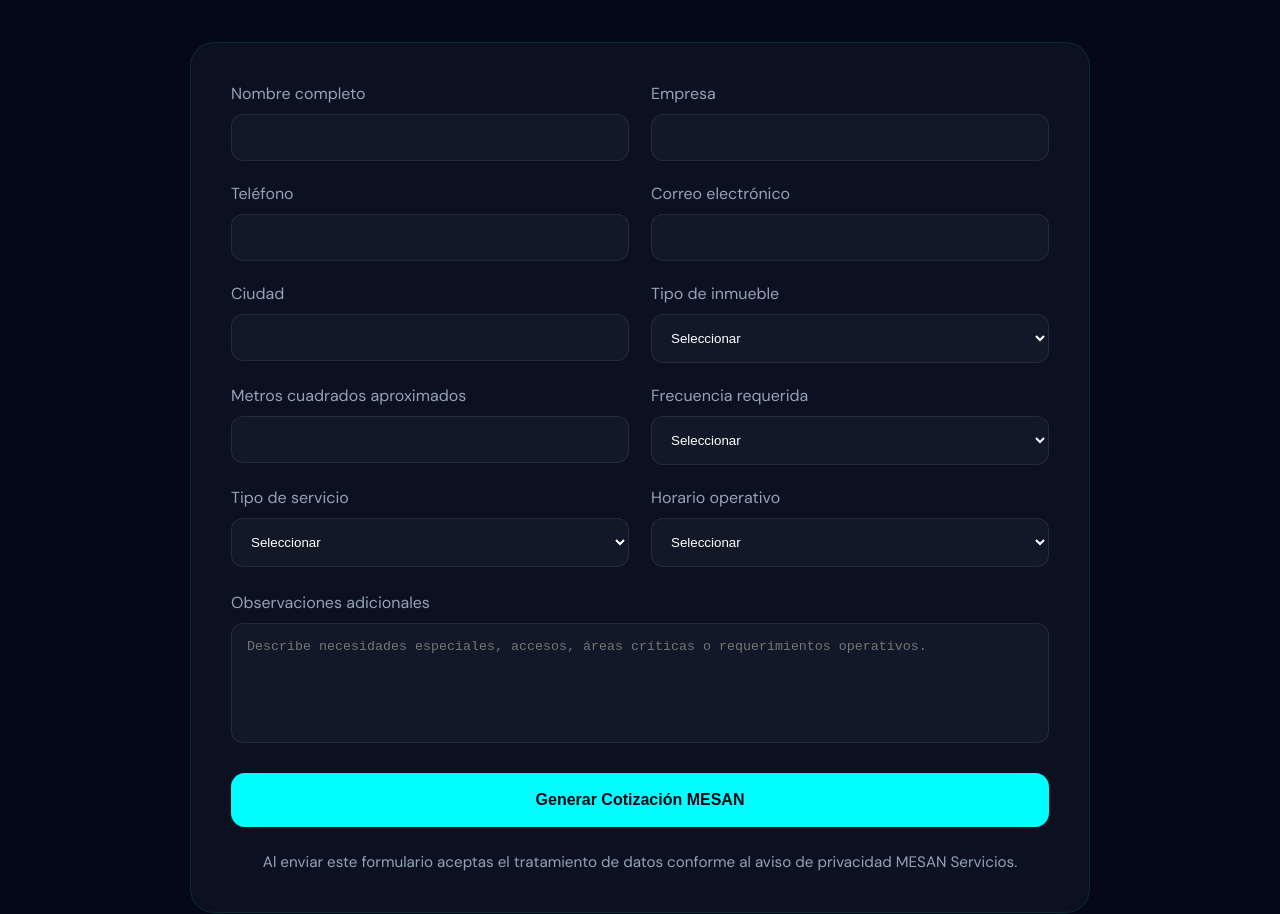
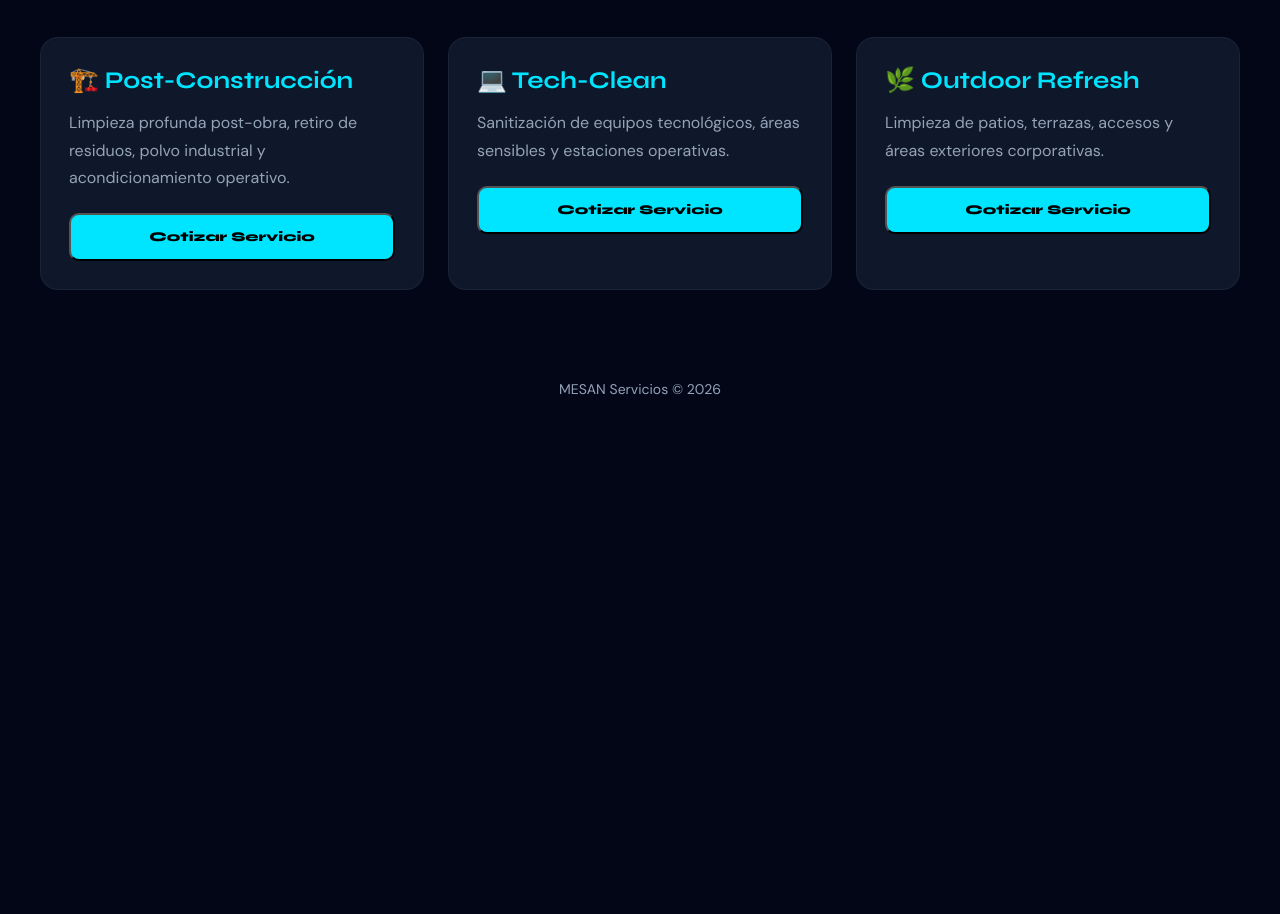
Before and after one commit to manuelsanchezresendiz8-eng/mesan-servicios, a plain HTML site: page templates/limpieza.html in a window 1280 px wide. Shown: the part 254-1168 px from the top of the page. After the commit the page ends 800 px from the top, so only its background shows below. Drawn offline with Linux system fonts and the light colour scheme.

Commit message:
Update limpieza.html

```diff
--- a/templates/limpieza.html
+++ b/templates/limpieza.html
@@ -1,14 +1,24 @@
 <!DOCTYPE html>
 <html lang="es">
+
 <head>
+
 <meta charset="UTF-8">
 <meta name="viewport" content="width=device-width, initial-scale=1.0">
 
-<title>Cotización Limpieza | MESAN Servicios</title>
+<title>MESAN Servicios | Limpieza Profesional</title>
 
-<link href="https://fonts.googleapis.com/css2?family=Syne:wght@400;600;700;800&family=DM+Sans:wght@300;400;500;700&display=swap" rel="stylesheet">
+<link href="https://fonts.googleapis.com/css2?family=Syne:wght@400;700;800&family=DM+Sans:wght@300;400;500&display=swap" rel="stylesheet">
 
 <style>
+
+:root{
+    --bg:#020617;
+    --card:#0f172a;
+    --cyan:#00e5ff;
+    --text:#ffffff;
+    --muted:#94a3b8;
+}
 
 *{
     margin:0;
@@ -17,258 +27,153 @@
 }
 
 body{
-    background:#050816;
-    color:white;
+    background:var(--bg);
+    color:var(--text);
     font-family:'DM Sans',sans-serif;
-    padding:40px 8%;
 }
 
-.container{
-    max-width:900px;
-    margin:auto;
+header{
+    padding:80px 20px 40px;
+    text-align:center;
 }
 
-.title{
-    text-align:center;
-    margin-bottom:50px;
+header h1{
+    font-family:'Syne',sans-serif;
+    font-size:48px;
+    color:var(--cyan);
+    margin-bottom:20px;
 }
 
-.title h1{
-    font-family:'Syne',sans-serif;
-    font-size:3rem;
-    margin-bottom:15px;
-}
-
-.title span{
-    color:#00ffff;
-}
-
-.title p{
-    color:#cbd5e1;
-}
-
-form{
-    background:#0b1120;
-    padding:40px;
-    border-radius:24px;
-    border:1px solid rgba(0,255,255,.1);
+header p{
+    max-width:800px;
+    margin:auto;
+    color:var(--muted);
+    line-height:1.7;
 }
 
 .grid{
+    width:95%;
+    max-width:1200px;
+    margin:40px auto;
     display:grid;
-    grid-template-columns:repeat(auto-fit,minmax(260px,1fr));
-    gap:22px;
+    grid-template-columns:repeat(auto-fit,minmax(280px,1fr));
+    gap:24px;
 }
 
-.field{
-    display:flex;
-    flex-direction:column;
+.card{
+    background:var(--card);
+    border-radius:18px;
+    padding:28px;
+    border:1px solid rgba(255,255,255,.05);
 }
 
-label{
-    margin-bottom:10px;
-    color:#94a3b8;
+.card h2{
+    font-family:'Syne',sans-serif;
+    color:var(--cyan);
+    margin-bottom:14px;
 }
 
-input,
-select,
-textarea{
-    background:#111827;
-    border:1px solid rgba(255,255,255,.08);
-    color:white;
-    padding:15px;
-    border-radius:12px;
-    outline:none;
+.card p{
+    color:var(--muted);
+    line-height:1.7;
+    margin-bottom:22px;
 }
 
-textarea{
-    min-height:120px;
-    resize:none;
+.btn{
+    display:inline-block;
+    width:100%;
+    padding:14px;
+    text-align:center;
+    background:var(--cyan);
+    color:black;
+    text-decoration:none;
+    border-radius:10px;
+    font-family:'Syne',sans-serif;
+    font-weight:800;
+    cursor:pointer;
 }
 
-button{
-    width:100%;
-    margin-top:30px;
-    padding:18px;
-    border:none;
-    border-radius:14px;
-    background:#00ffff;
-    color:#050816;
-    font-weight:700;
-    font-size:1rem;
-    cursor:pointer;
-    transition:.3s;
-}
-
-button:hover{
-    transform:translateY(-3px);
-    box-shadow:0 0 25px #00ffff55;
-}
-
-.notice{
-    margin-top:25px;
-    color:#94a3b8;
+footer{
+    padding:50px 20px;
     text-align:center;
-    font-size:.95rem;
-}
-
-.back{
-    display:inline-block;
-    margin-bottom:35px;
-    color:#00ffff;
-    text-decoration:none;
-}
-
-@media(max-width:768px){
-
-.title h1{
-    font-size:2.3rem;
-}
-
-form{
-    padding:28px;
-}
-
+    color:var(--muted);
+    font-size:14px;
 }
 
 </style>
+
 </head>
 
 <body>
 
-<div class="container">
+<header>
 
-<a href="/" class="back">
-← Volver al inicio
-</a>
-
-<div class="title">
-
-<h1>
-Cotización de <span>Limpieza Profesional</span>
-</h1>
+<h1>MESAN Servicios</h1>
 
 <p>
-Completa el formulario y nuestro sistema preparará una propuesta operativa MESAN.
+Soluciones profesionales de limpieza corporativa,
+industrial y especializada con enfoque operativo,
+continuidad y cumplimiento.
 </p>
+
+</header>
+
+<section class="grid">
+
+<div class="card">
+
+<h2>🏗️ Post-Construcción</h2>
+
+<p>
+Limpieza profunda post-obra, retiro de residuos,
+polvo industrial y acondicionamiento operativo.
+</p>
+
+<button class="btn" onclick="abrirCotLimp('postmudanza')">
+Cotizar Servicio
+</button>
 
 </div>
 
-<form action="/cotizar" method="POST">
+<div class="card">
 
-<div class="grid">
+<h2>💻 Tech-Clean</h2>
 
-<div class="field">
-<label>Nombre completo</label>
-<input type="text" name="nombre" required>
-</div>
+<p>
+Sanitización de equipos tecnológicos,
+áreas sensibles y estaciones operativas.
+</p>
 
-<div class="field">
-<label>Empresa</label>
-<input type="text" name="empresa" required>
-</div>
-
-<div class="field">
-<label>Teléfono</label>
-<input type="text" name="telefono" required>
-</div>
-
-<div class="field">
-<label>Correo electrónico</label>
-<input type="email" name="correo" required>
-</div>
-
-<div class="field">
-<label>Ciudad</label>
-<input type="text" name="ciudad" required>
-</div>
-
-<div class="field">
-<label>Tipo de inmueble</label>
-
-<select name="inmueble" required>
-<option value="">Seleccionar</option>
-<option>Oficina</option>
-<option>Escuela</option>
-<option>Hospital</option>
-<option>Industria</option>
-<option>Corporativo</option>
-<option>Otro</option>
-</select>
+<button class="btn" onclick="abrirCotLimp('techclean')">
+Cotizar Servicio
+</button>
 
 </div>
 
-<div class="field">
-<label>Metros cuadrados aproximados</label>
-<input type="number" name="metros" required>
-</div>
+<div class="card">
 
-<div class="field">
-<label>Frecuencia requerida</label>
+<h2>🌿 Outdoor Refresh</h2>
 
-<select name="frecuencia" required>
-<option value="">Seleccionar</option>
-<option>Diario</option>
-<option>3 veces por semana</option>
-<option>Semanal</option>
-<option>Quincenal</option>
-<option>Mensual</option>
-</select>
+<p>
+Limpieza de patios, terrazas,
+accesos y áreas exteriores corporativas.
+</p>
+
+<button class="btn" onclick="abrirCotLimp('outdoor')">
+Cotizar Servicio
+</button>
 
 </div>
 
-<div class="field">
-<label>Tipo de servicio</label>
+</section>
 
-<select name="servicio" required>
-<option value="">Seleccionar</option>
-<option>Limpieza básica</option>
-<option>Limpieza profunda</option>
-<option>Limpieza hospitalaria</option>
-<option>Limpieza industrial</option>
-</select>
+<footer>
 
-</div>
+MESAN Servicios © 2026
 
-<div class="field">
-<label>Horario operativo</label>
+</footer>
 
-<select name="horario" required>
-<option value="">Seleccionar</option>
-<option>Matutino</option>
-<option>Vespertino</option>
-<option>Nocturno</option>
-<option>24 horas</option>
-</select>
-
-</div>
-
-</div>
-
-<div class="field" style="margin-top:25px;">
-
-<label>Observaciones adicionales</label>
-
-<textarea
-name="comentarios"
-placeholder="Describe necesidades especiales, accesos, áreas críticas o requerimientos operativos."
-></textarea>
-
-</div>
-
-<button type="submit">
-Generar Cotización MESAN
-</button>
-
-<div class="notice">
-
-Al enviar este formulario aceptas el tratamiento de datos conforme al aviso de privacidad MESAN Servicios.
-
-</div>
-
-</form>
-
-</div>
+<script src="/static/js/limpieza.js"></script>
 
 </body>
 </html>
```
